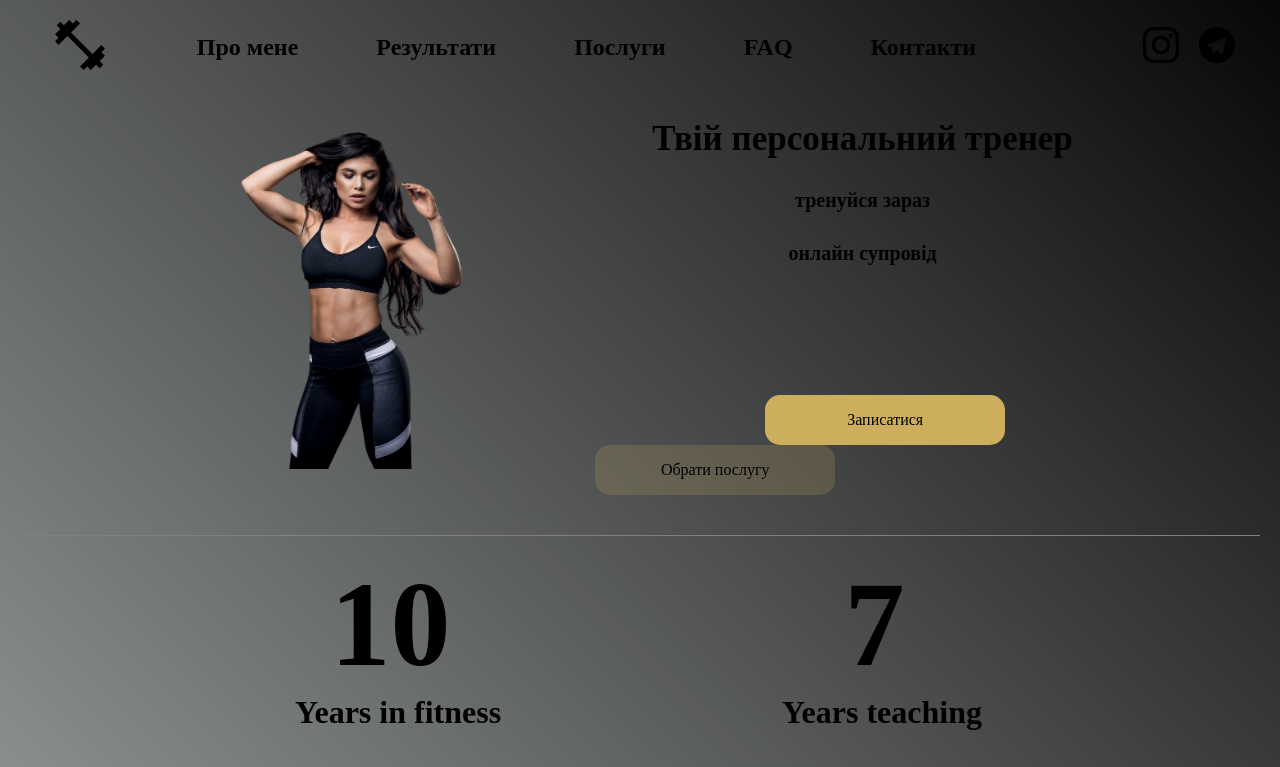
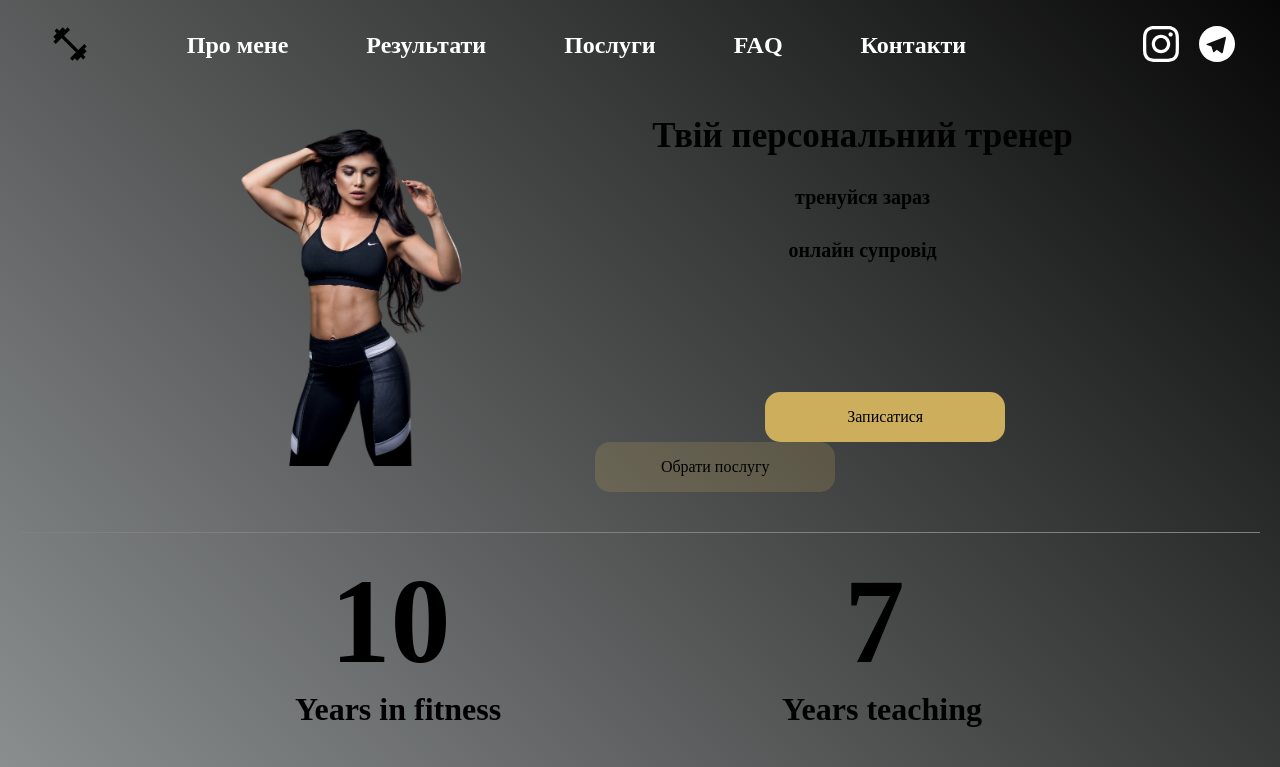
Before and after one commit to dn280786lea/pers-tran, a plain HTML site: page index.html in a window 1280 px wide. Shown: the top 767 px of the page. Drawn offline with Linux system fonts and the light colour scheme.

Commit message:
logo
logo

```diff
--- a/index.html
+++ b/index.html
@@ -13,7 +13,7 @@
     <header class="header">
         <nav class="navigat">
             <div class="header-logo-img">
-                <a class="logo" href="#"><svg class="team-block-svg" width="60" height="60">
+                <a class="logo" href="#"><svg class="team-block-svg" width="40" height="40">
                         <use href="./src/img/icon.svg#icon-fitness_center"></use>
                     </svg>
                 </a>
--- a/src/style.css
+++ b/src/style.css
@@ -60,6 +60,8 @@ p {
   font-size: 24px;
   display: flex;
   align-items: center;
+  margin-right: 70px;
+  text-decoration: none;
 }
 .navigat {
   display: flex;
@@ -71,11 +73,7 @@ p {
   gap: 8px;
   padding: 17px 0;
 }
-.header-page {
-  margin-right: 70px;
-  text-decoration: none;
-  color: black;
-}
+
 .header-icons {
   display: flex;
   list-style: none;
@@ -128,7 +126,9 @@ p {
   margin-bottom: 20px;
   line-height: 1.5;
 }
-
+.main-header-icon {
+  fill: white;
+}
 .but-book {
   border: none;
   border-radius: 15px;
```
